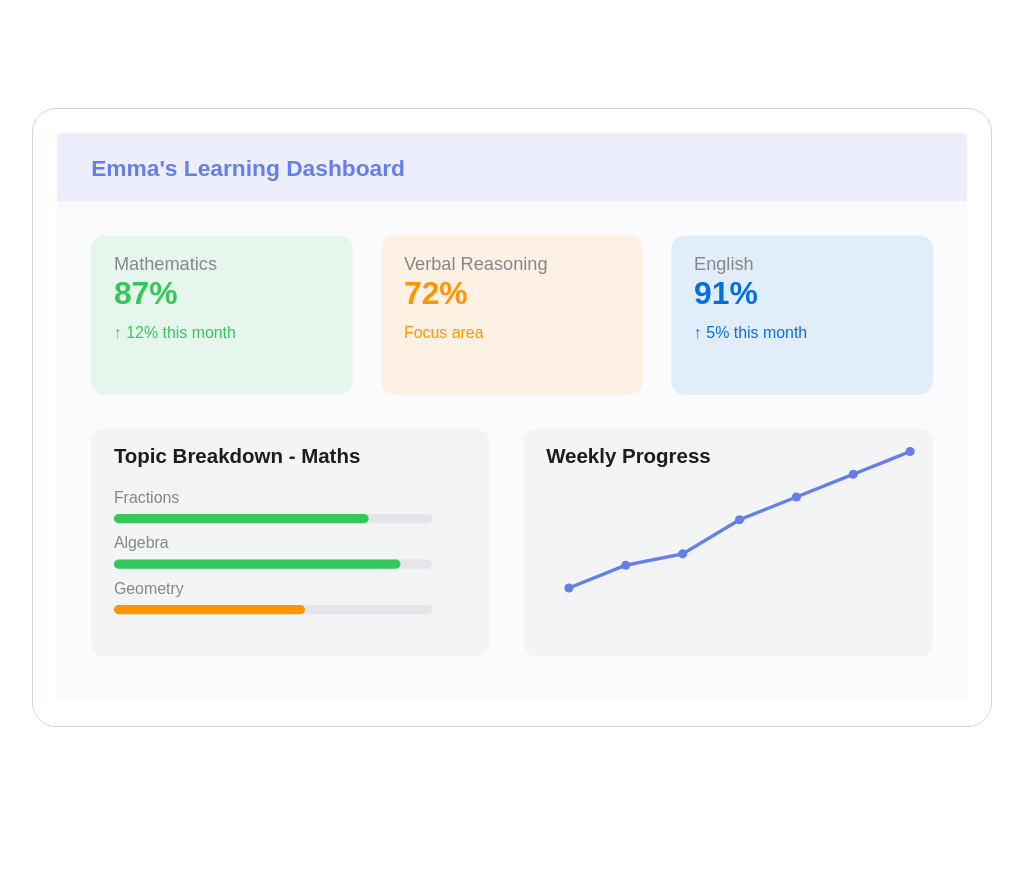
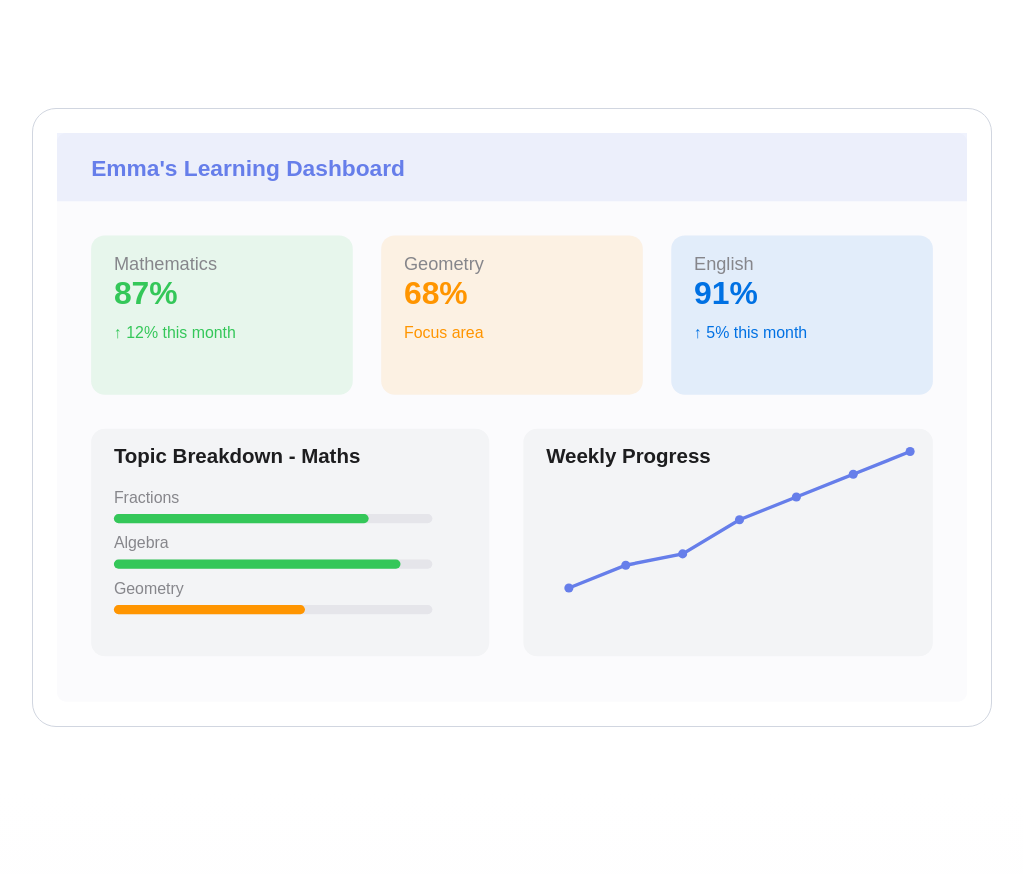
Before and after one commit to yasirmir1/kudos-ai, a React (Vite) app: page / in a window 1280 px wide. Shown: the part 540-1414 px from the top of the page, without its empty margins (128-1151 px from the left). Built offline with nearby package versions, Linux system fonts and the light colour scheme.

Commit message:
Update dashboard preview
Remove "Verbal Reasoning" and its associated percentage, and add "Geometry" to the focus areas within the dashboard preview.

```diff
--- a/src/pages/Index.tsx
+++ b/src/pages/Index.tsx
@@ -140,8 +140,8 @@ const Index = () => {
               <text x="50" y="180" fontFamily="Arial" fontSize="14" fill="#34C759">↑ 12% this month</text>
 
               <rect x="285" y="90" width="230" height="140" rx="12" fill="#FF9500" fillOpacity="0.1" className="group-hover:animate-pulse"></rect>
-              <text x="305" y="120" fontFamily="Arial" fontSize="16" fill="#86868B">Verbal Reasoning</text>
-              <text x="305" y="150" fontFamily="Arial" fontSize="28" fontWeight="600" fill="#FF9500">72%</text>
+              <text x="305" y="120" fontFamily="Arial" fontSize="16" fill="#86868B">Geometry</text>
+              <text x="305" y="150" fontFamily="Arial" fontSize="28" fontWeight="600" fill="#FF9500">68%</text>
               <text x="305" y="180" fontFamily="Arial" fontSize="14" fill="#FF9500">Focus area</text>
 
               <rect x="540" y="90" width="230" height="140" rx="12" fill="#0071E3" fillOpacity="0.1" className="group-hover:animate-pulse"></rect>
```
